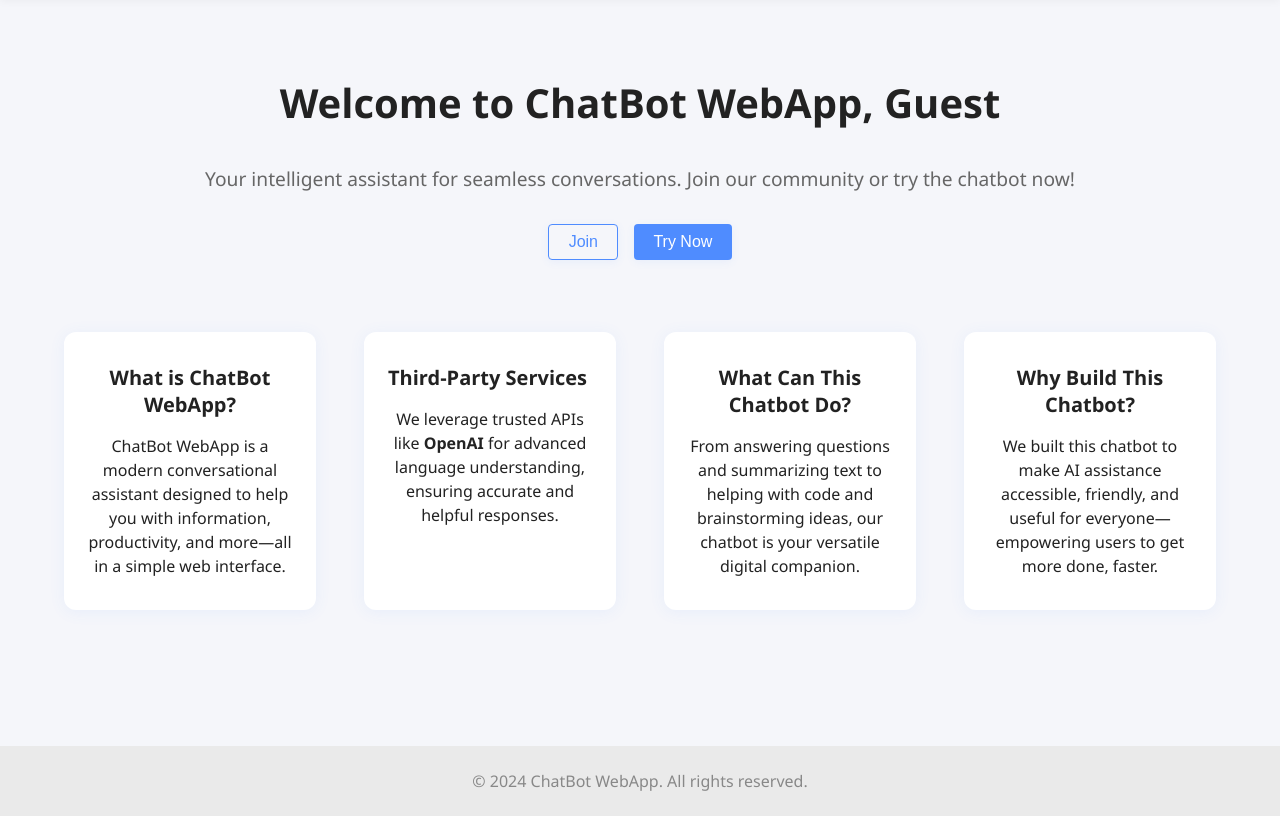
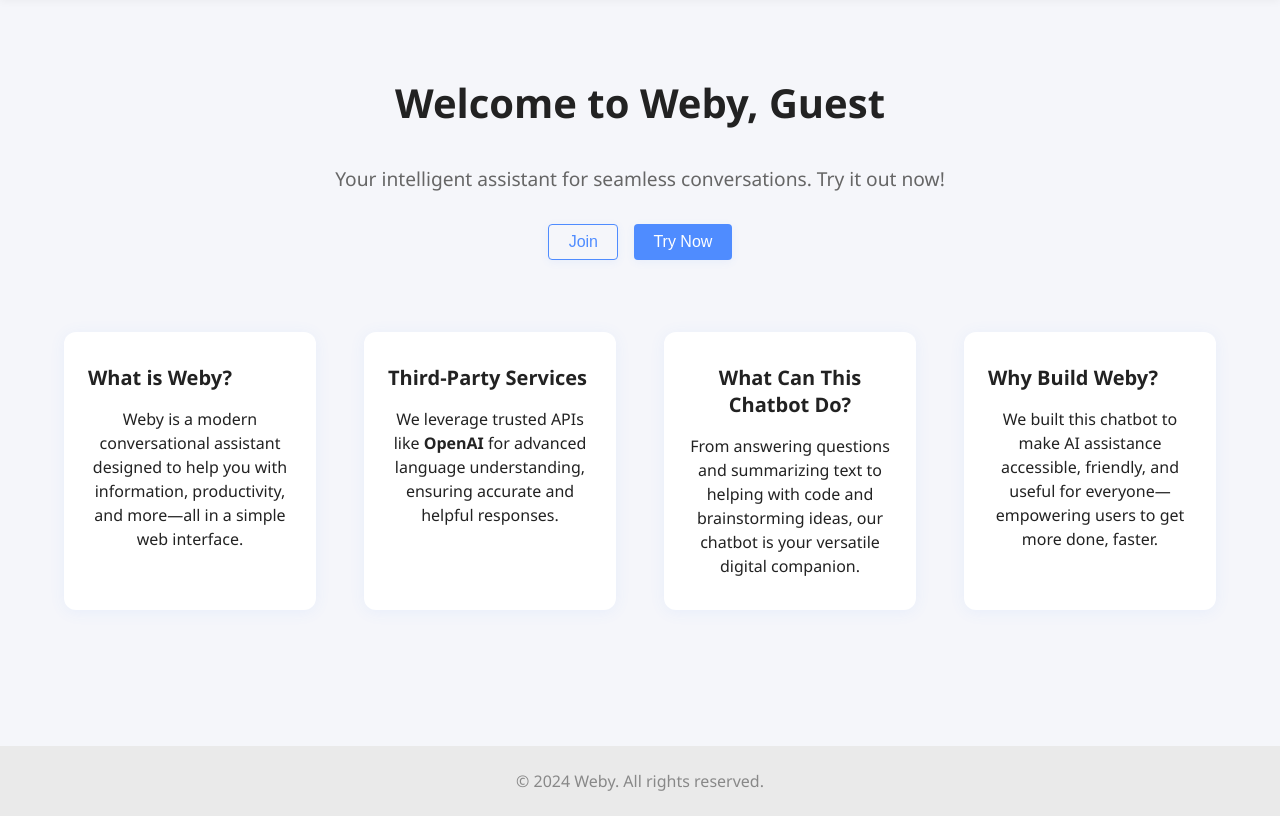
Before and after one commit to Platon223/Weby, a Flask app: page /home/ in a window 1280 px wide. Shown: the part 60-876 px from the top of the page. Run offline with Flask 3, Linux system fonts and the light colour scheme.

Commit message:
Updated the name of the chatbot

```diff
--- a/app/blueprints/auth/templates/auth/login.html
+++ b/app/blueprints/auth/templates/auth/login.html
@@ -123,7 +123,7 @@
         </svg>
     </button>
     <div class="login-container">
-        <h2>Login to Chatbot</h2>
+        <h2>Login to Weby</h2>
         <form method="POST" action="{{ url_for('auth.login') }}">
             <input type="text" name="username" placeholder="Username" required autocomplete="username">
             <input type="password" name="password" placeholder="Password" required autocomplete="current-password">
--- a/app/blueprints/chat/templates/chat/dashboard.html
+++ b/app/blueprints/chat/templates/chat/dashboard.html
@@ -243,7 +243,7 @@
         </aside>
         <main class="main">
             <div class="welcome">
-                <h1>Welcome to ChatBot Web App</h1>
+                <h1>Welcome to Weby!</h1>
                 <p>
                     Start a new conversation or continue your existing chats.<br>
                     Your smart assistant is here to help you with anything!
--- a/app/blueprints/core/templates/home/index.html
+++ b/app/blueprints/core/templates/home/index.html
@@ -319,17 +319,17 @@
         <a href="#" style="color:var(--primary);font-weight:bold;">Contact</a>
     </div>
     <main class="main-content" id="mainContent">
-        <h1>Welcome to ChatBot WebApp, {{ username }}</h1>
-        <p>Your intelligent assistant for seamless conversations. Join our community or try the chatbot now!</p>
+        <h1>Welcome to Weby, {{ username }}</h1>
+        <p>Your intelligent assistant for seamless conversations. Try it out now!</p>
         <div class="btn-group">
             <button class="btn btn-secondary">Join</button>
             <button class="btn btn-primary">Try Now</button>
         </div>
         <div class="card-group">
             <div class="card">
-                <div class="card-title">What is ChatBot WebApp?</div>
+                <div class="card-title">What is Weby?</div>
                 <div class="card-desc">
-                    ChatBot WebApp is a modern conversational assistant designed to help you with information, productivity, and more—all in a simple web interface.
+                    Weby is a modern conversational assistant designed to help you with information, productivity, and more—all in a simple web interface.
                 </div>
             </div>
             <div class="card">
@@ -345,7 +345,7 @@
                 </div>
             </div>
             <div class="card">
-                <div class="card-title">Why Build This Chatbot?</div>
+                <div class="card-title">Why Build Weby?</div>
                 <div class="card-desc">
                     We built this chatbot to make AI assistance accessible, friendly, and useful for everyone—empowering users to get more done, faster.
                 </div>
@@ -353,7 +353,7 @@
         </div>
     </main>
     <footer>
-        &copy; 2024 ChatBot WebApp. All rights reserved.
+        &copy; 2024 Weby. All rights reserved.
     </footer>
     <script>
         // Theme toggle
```
